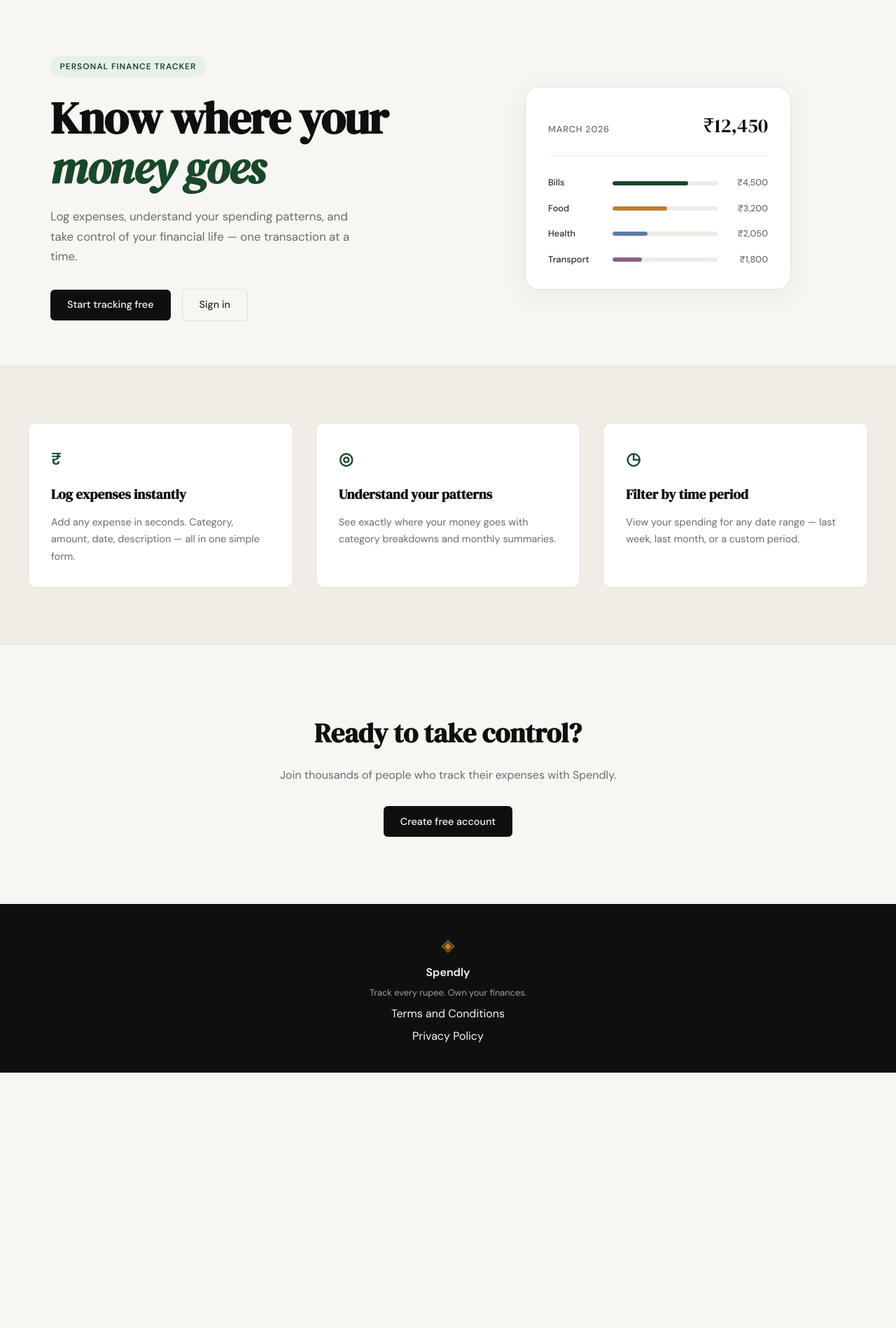
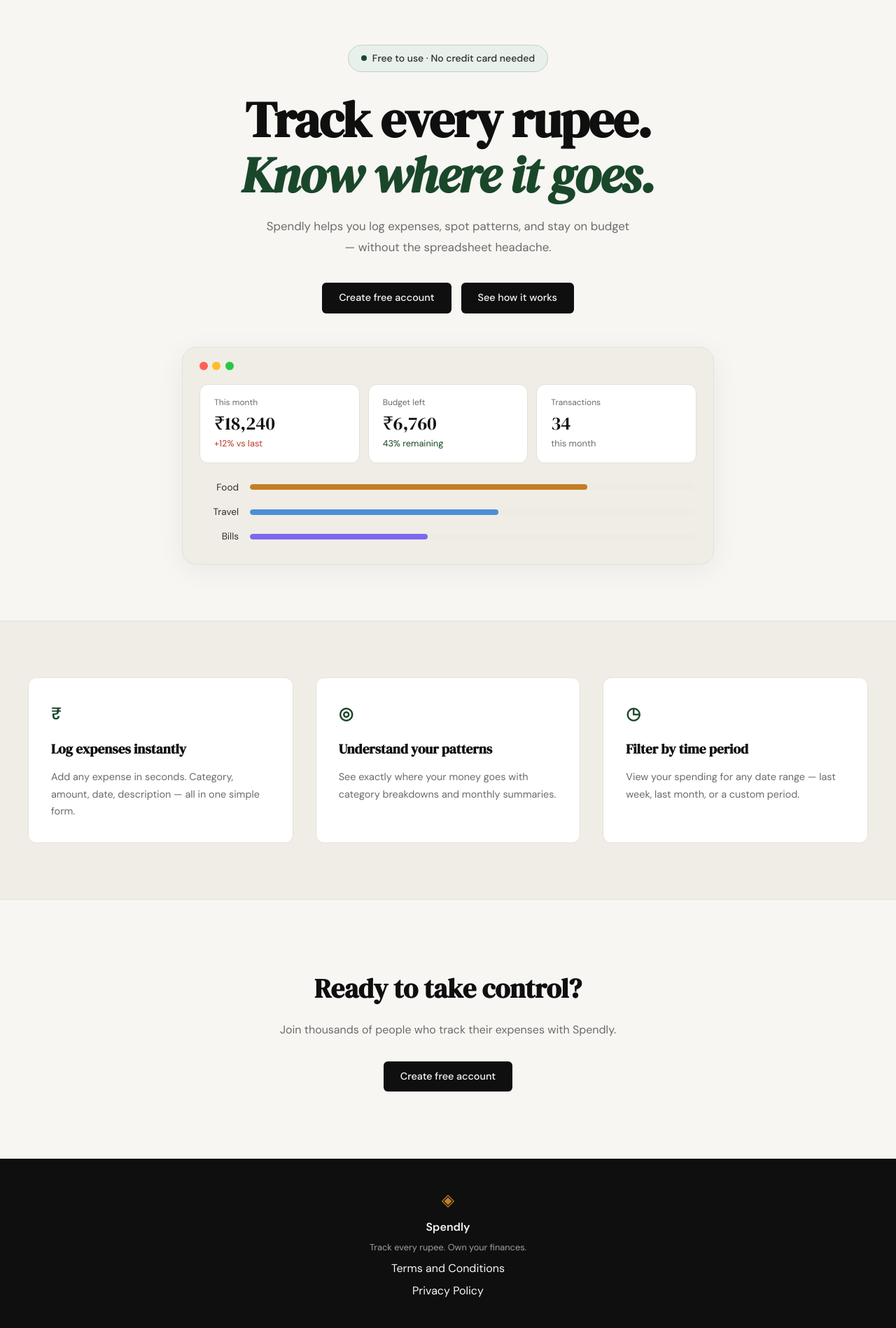
Before and after one commit to ankit-t2/spendly, a Flask app: page / in a window 1280 px wide. Shown: the part 61-1959 px from the top of the page at 70% size. Before the commit the page ends 1594 px from the top, so only its background shows below. Run offline with Flask 3, Linux system fonts and the light colour scheme.

Commit message:
landing: redesign hero section to match mockup

```diff
--- /dev/null
+++ b/static/css/landing.css
@@ -0,0 +1,192 @@
+/* ------------------------------------------------------------------ */
+/* Hero — landing page overrides                                        */
+/* ------------------------------------------------------------------ */
+
+.hero {
+    display: flex;
+    flex-direction: column;
+    align-items: center;
+    text-align: center;
+    padding: 4rem 2rem 5rem;
+    max-width: 860px;
+    margin: 0 auto;
+    gap: 3rem;
+    /* cancel the grid set in style.css */
+    grid-template-columns: unset;
+}
+
+.hero-text {
+    display: flex;
+    flex-direction: column;
+    align-items: center;
+    max-width: 680px;
+}
+
+/* Badge */
+.hero-badge {
+    display: inline-flex;
+    align-items: center;
+    gap: 0.5rem;
+    background: var(--accent-light);
+    color: var(--ink-soft);
+    font-size: 0.875rem;
+    font-weight: 500;
+    letter-spacing: 0;
+    text-transform: none;
+    padding: 0.45rem 1.1rem;
+    border-radius: 999px;
+    border: 1px solid #bdd4c4;
+    margin-bottom: 1.75rem;
+}
+
+.hero-badge-dot {
+    width: 8px;
+    height: 8px;
+    border-radius: 50%;
+    background: var(--accent);
+    flex-shrink: 0;
+}
+
+/* Title */
+.hero-title {
+    font-family: var(--font-display);
+    font-size: clamp(2.75rem, 6vw, 4.5rem);
+    line-height: 1.1;
+    letter-spacing: -0.02em;
+    color: var(--ink);
+    margin-bottom: 1.25rem;
+}
+
+.hero-title em {
+    font-style: italic;
+    color: var(--accent);
+    display: block;
+}
+
+/* Subtitle */
+.hero-subtitle {
+    font-size: 1.05rem;
+    color: var(--ink-muted);
+    line-height: 1.75;
+    max-width: 520px;
+    margin-bottom: 2.25rem;
+}
+
+/* CTAs */
+.hero-actions {
+    display: flex;
+    gap: 0.875rem;
+    justify-content: center;
+    flex-wrap: wrap;
+}
+
+/* ------------------------------------------------------------------ */
+/* Dashboard mock                                                       */
+/* ------------------------------------------------------------------ */
+
+.hero-dashboard {
+    width: 100%;
+    max-width: 760px;
+    background: var(--paper-warm);
+    border: 1px solid var(--border);
+    border-radius: var(--radius-lg);
+    padding: 1.25rem 1.5rem 1.75rem;
+    box-shadow: 0 8px 40px rgba(0, 0, 0, 0.06);
+}
+
+/* Traffic-light dots */
+.dash-chrome {
+    display: flex;
+    gap: 0.4rem;
+    margin-bottom: 1.25rem;
+}
+
+.dash-dot {
+    width: 12px;
+    height: 12px;
+    border-radius: 50%;
+}
+
+.dash-dot-red    { background: #ff5f57; }
+.dash-dot-yellow { background: #ffbd2e; }
+.dash-dot-green  { background: #28c840; }
+
+/* Stat cards */
+.dash-stats {
+    display: grid;
+    grid-template-columns: repeat(3, 1fr);
+    gap: 0.75rem;
+    margin-bottom: 1.25rem;
+}
+
+.dash-stat {
+    background: var(--paper-card);
+    border: 1px solid var(--border);
+    border-radius: var(--radius-md);
+    padding: 1rem 1.25rem;
+    text-align: left;
+}
+
+.dash-stat-label {
+    font-size: 0.75rem;
+    color: var(--ink-muted);
+    margin-bottom: 0.3rem;
+}
+
+.dash-stat-value {
+    font-family: var(--font-display);
+    font-size: 1.65rem;
+    color: var(--ink);
+    line-height: 1.15;
+    margin-bottom: 0.25rem;
+}
+
+.dash-stat-sub {
+    font-size: 0.8rem;
+    color: var(--ink-muted);
+}
+
+.dash-sub-danger  { color: var(--danger); }
+.dash-sub-success { color: var(--accent); }
+
+/* Bar chart */
+.dash-bars {
+    display: flex;
+    flex-direction: column;
+    gap: 0.85rem;
+    padding: 0.25rem 0.25rem 0;
+}
+
+.dash-bar-row {
+    display: grid;
+    grid-template-columns: 52px 1fr;
+    align-items: center;
+    gap: 1rem;
+}
+
+.dash-bar-label {
+    font-size: 0.85rem;
+    color: var(--ink-soft);
+    text-align: right;
+}
+
+.dash-bar-track {
+    height: 8px;
+    background: var(--border-soft);
+    border-radius: 999px;
+    overflow: hidden;
+}
+
+.dash-bar-fill {
+    height: 100%;
+    border-radius: 999px;
+}
+
+/* ------------------------------------------------------------------ */
+/* Responsive                                                           */
+/* ------------------------------------------------------------------ */
+
+@media (max-width: 600px) {
+    .dash-stats { grid-template-columns: 1fr; }
+    .hero-title { font-size: 2.25rem; }
+}
--- a/templates/landing.html
+++ b/templates/landing.html
@@ -2,59 +2,72 @@
 
 {% block title %}Spendly — Track Every Rupee{% endblock %}
 
+{% block head %}
+<link rel="stylesheet" href="{{ url_for('static', filename='css/landing.css') }}">
+{% endblock %}
+
 {% block content %}
 
 <section class="hero">
-    <div class="hero-inner">
-        <div class="hero-badge">Personal Finance Tracker</div>
+    <div class="hero-text">
+        <div class="hero-badge">
+            <span class="hero-badge-dot"></span>
+            Free to use · No credit card needed
+        </div>
         <h1 class="hero-title">
-            Know where your<br>
-            <em>money goes</em>
+            Track every rupee.<br>
+            <em>Know where it goes.</em>
         </h1>
         <p class="hero-subtitle">
-            Log expenses, understand your spending patterns,
-            and take control of your financial life —
-            one transaction at a time.
+            Spendly helps you log expenses, spot patterns, and stay
+            on budget — without the spreadsheet headache.
         </p>
         <div class="hero-actions">
-            <a href="{{ url_for('register') }}" class="btn-primary">Start tracking free</a>
-            <a href="{{ url_for('login') }}" class="btn-ghost">Sign in</a>
+            <a href="{{ url_for('register') }}" class="btn-primary">Create free account</a>
+            <a href="#" class="btn-primary">See how it works</a>
         </div>
     </div>
-    <div class="hero-visual">
-        <div class="mock-card">
-            <div class="mock-card-header">
-                <span class="mock-label">March 2026</span>
-                <span class="mock-total">₹12,450</span>
+
+    <div class="hero-dashboard">
+        <div class="dash-chrome">
+            <span class="dash-dot dash-dot-red"></span>
+            <span class="dash-dot dash-dot-yellow"></span>
+            <span class="dash-dot dash-dot-green"></span>
+        </div>
+        <div class="dash-stats">
+            <div class="dash-stat">
+                <div class="dash-stat-label">This month</div>
+                <div class="dash-stat-value">₹18,240</div>
+                <div class="dash-stat-sub dash-sub-danger">+12% vs last</div>
             </div>
-            <div class="mock-bars">
-                <div class="mock-bar-row">
-                    <span class="mock-cat">Bills</span>
-                    <div class="mock-bar-track">
-                        <div class="mock-bar" style="width: 72%"></div>
-                    </div>
-                    <span class="mock-amt">₹4,500</span>
+            <div class="dash-stat">
+                <div class="dash-stat-label">Budget left</div>
+                <div class="dash-stat-value">₹6,760</div>
+                <div class="dash-stat-sub dash-sub-success">43% remaining</div>
+            </div>
+            <div class="dash-stat">
+                <div class="dash-stat-label">Transactions</div>
+                <div class="dash-stat-value">34</div>
+                <div class="dash-stat-sub">this month</div>
+            </div>
+        </div>
+        <div class="dash-bars">
+            <div class="dash-bar-row">
+                <span class="dash-bar-label">Food</span>
+                <div class="dash-bar-track">
+                    <div class="dash-bar-fill" style="width: 76%; background: #c17f24;"></div>
                 </div>
-                <div class="mock-bar-row">
-                    <span class="mock-cat">Food</span>
-                    <div class="mock-bar-track">
-                        <div class="mock-bar mock-bar-2" style="width: 52%"></div>
-                    </div>
-                    <span class="mock-amt">₹3,200</span>
+            </div>
+            <div class="dash-bar-row">
+                <span class="dash-bar-label">Travel</span>
+                <div class="dash-bar-track">
+                    <div class="dash-bar-fill" style="width: 56%; background: #4a8fd9;"></div>
                 </div>
-                <div class="mock-bar-row">
-                    <span class="mock-cat">Health</span>
-                    <div class="mock-bar-track">
-                        <div class="mock-bar mock-bar-3" style="width: 33%"></div>
-                    </div>
-                    <span class="mock-amt">₹2,050</span>
-                </div>
-                <div class="mock-bar-row">
-                    <span class="mock-cat">Transport</span>
-                    <div class="mock-bar-track">
-                        <div class="mock-bar mock-bar-4" style="width: 28%"></div>
-                    </div>
-                    <span class="mock-amt">₹1,800</span>
+            </div>
+            <div class="dash-bar-row">
+                <span class="dash-bar-label">Bills</span>
+                <div class="dash-bar-track">
+                    <div class="dash-bar-fill" style="width: 40%; background: #7b68ee;"></div>
                 </div>
             </div>
         </div>
```
Also changed, not shown: file.txt (+7 -1 lines), Hero image 2026-03-25 at 12.36.20 AM.png (added), 1 other file.
